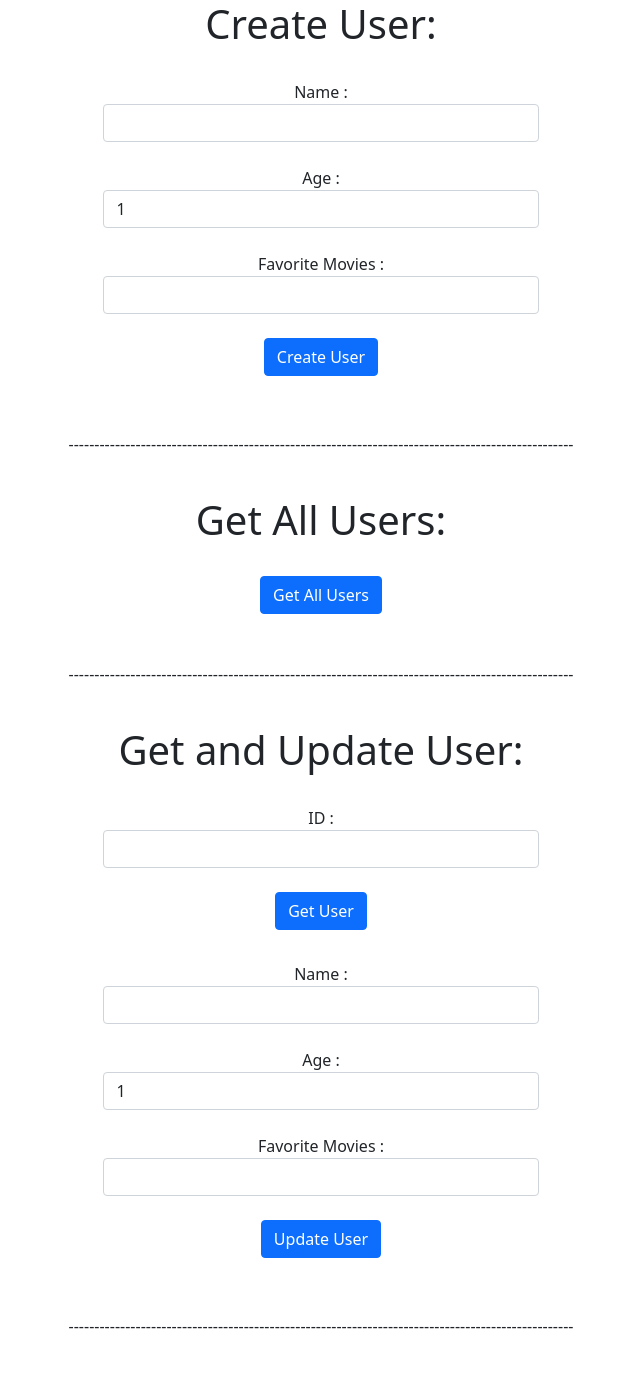
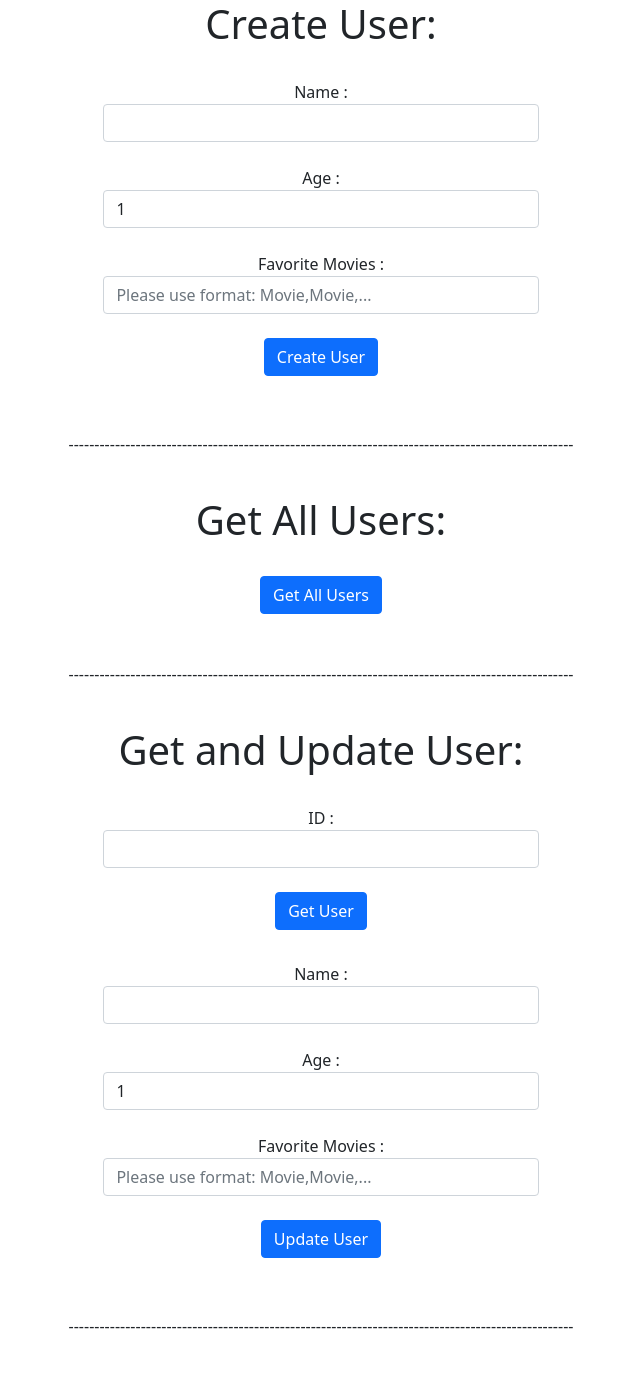
Before and after one commit to Adrusselljr/fullstack-tester, a React (Create React App) app in the folder client/: page / in a window 1280 px wide. Shown: the top 1385 px of the page, without its empty margins (319-959 px from the left). Built offline with nearby package versions, Linux system fonts and the light colour scheme.

Commit message:
modified App.jsx/CreateUser.jsx/GetUserUpdate.jsx

```diff
--- a/client/src/App.jsx
+++ b/client/src/App.jsx
@@ -40,7 +40,7 @@ export class App extends Component {
 
     changeHandlerMovie = e => {
         this.setState({
-            favoriteMovie: e.target.value.split(', ')
+            favoriteMovie: e.target.value.split(',')
         })
     }
 
@@ -58,7 +58,7 @@ export class App extends Component {
 
     changeHandlerFetchedMovie = e => {
         this.setState({
-            fetchedFavoriteMovie: e.target.value.split(', ')
+            fetchedFavoriteMovie: e.target.value.split(',')
         })
     }
 
--- a/client/src/components/CreateUser.jsx
+++ b/client/src/components/CreateUser.jsx
@@ -20,7 +20,7 @@ function CreateUser(props) {
 
             <div className="form-group">
                 <label>Favorite Movies : </label>
-                <input className='form-control' type="text" name="favoriteMovie" value={ props.favoriteMovieProp } onChange={ props.changeHandlerMovieProp }/><br/>
+                <input placeholder='Please use format: Movie,Movie,...' className='form-control' type="text" name="favoriteMovie" value={ props.favoriteMovieProp } onChange={ props.changeHandlerMovieProp }/><br/>
             </div>
 
             <button className='btn btn-primary' onClick={ props.clickHandlerCreateProp }>Create User</button><br/><br/>
--- a/client/src/components/GetUserUpdate.jsx
+++ b/client/src/components/GetUserUpdate.jsx
@@ -29,7 +29,7 @@ function GetUserUpdate(props) {
 
             <div className="form-group">
                 <label>Favorite Movies : </label>
-                <input className='form-control' type="text" name="fetchedFavoriteMovie" value={ props.fetchedFavoriteMovieProp } onChange={ props.changeHandlerFetchedMovieProp }/><br/>
+                <input placeholder='Please use format: Movie,Movie,...' className='form-control' type="text" name="fetchedFavoriteMovie" value={ props.fetchedFavoriteMovieProp } onChange={ props.changeHandlerFetchedMovieProp }/><br/>
             </div>
 
             <button className='btn btn-primary' onClick={ () => props.clickHandlerUpdateProp(props.userIdProp) }>Update User</button><br/><br/>
```
